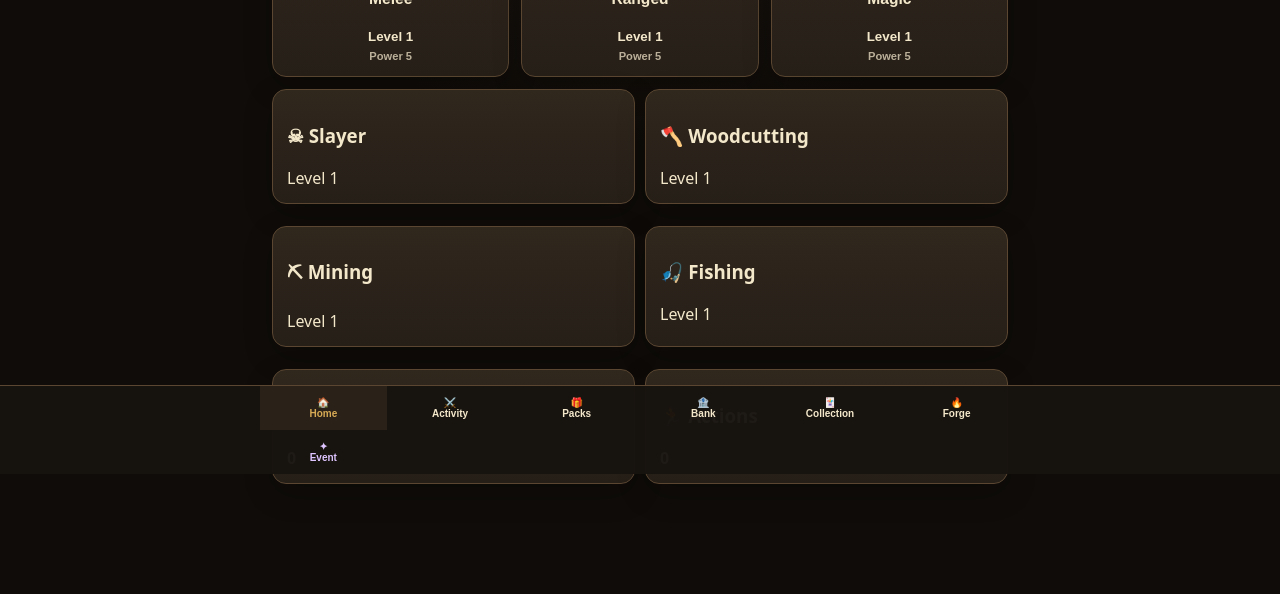
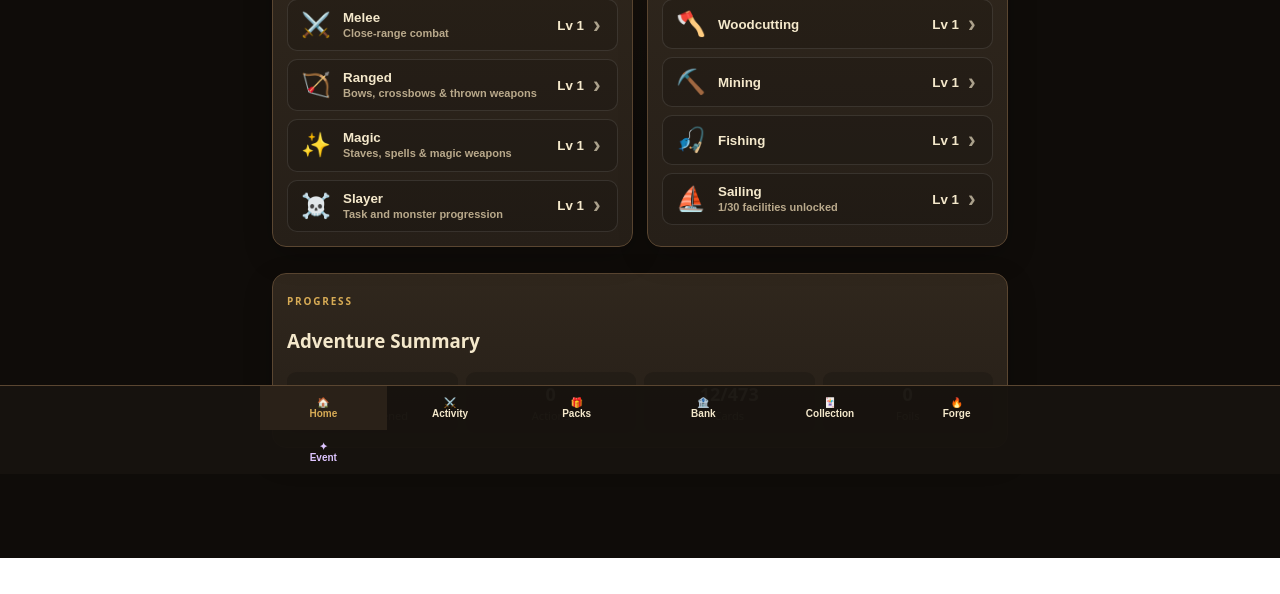
Before and after one commit to Setetchie/gielinor-cardbound, a plain HTML site: page index.html in a window 1280 px wide. Shown: the part 326-920 px from the top of the page. After the commit the page ends 884 px from the top, so only its background shows below. Drawn offline with Linux system fonts and the light colour scheme.

Commit message:
Load grouped Home dashboard

```diff
--- a/index.html
+++ b/index.html
@@ -20,6 +20,7 @@
   <link rel="stylesheet" href="sailing.css" />
   <link rel="stylesheet" href="gods-raids-v20.css" />
   <link rel="stylesheet" href="activity-filters-v21.css" />
+  <link rel="stylesheet" href="home-groups-v23.css" />
 </head>
 <body>
   <div id="app"></div>
@@ -45,6 +46,7 @@
   <script src="gods-raids-ui-v20.js"></script>
   <script src="activity-filters-v21.js"></script>
   <script src="sailing-skilling-v22.js"></script>
+  <script src="home-groups-v23.js"></script>
   <script>render();if('serviceWorker' in navigator){navigator.serviceWorker.register('sw.js').catch(()=>{});}</script>
 </body>
 </html>
```
